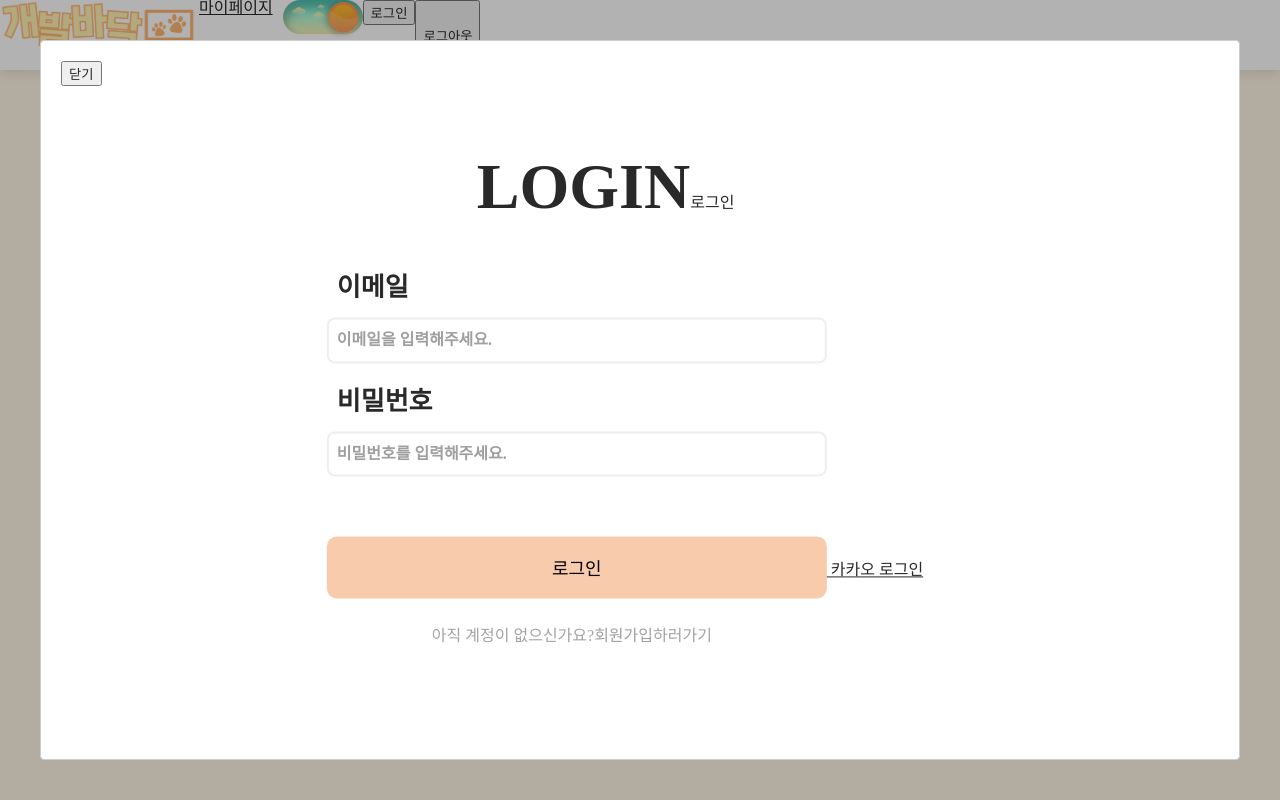
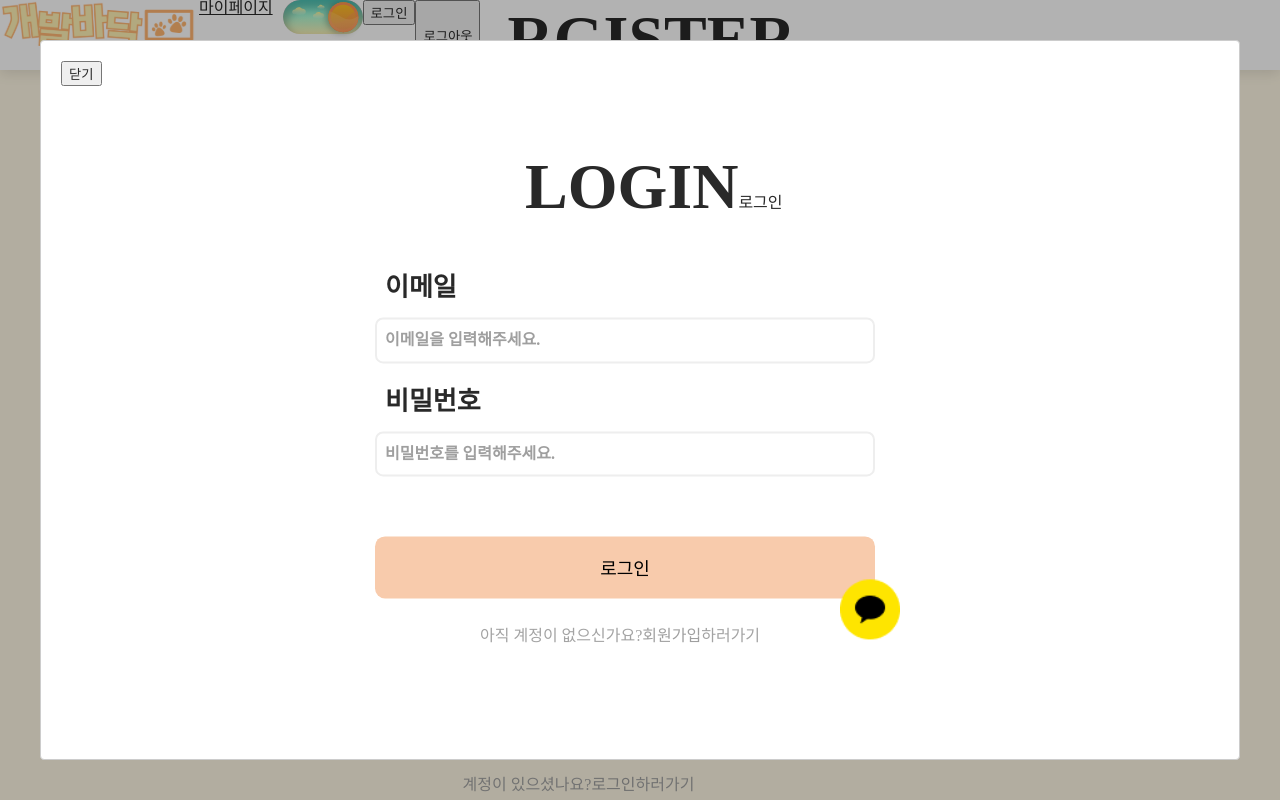
Before and after one commit to teamDogpaw/dogpaw_FE, a React (Create React App) app: page /register in a window 1280 px wide. Both pictures are taken after a click on the button "로그인". Built offline with nearby package versions, Linux system fonts and the light colour scheme.

Commit message:
[update] 소셜 로그인 마크 추가

```diff
--- a/src/atom/userQuery.js
+++ b/src/atom/userQuery.js
@@ -1,22 +1,27 @@
 import axios from "axios";
 import { atom } from "recoil";
+import Login from "../components/Login";
 import instance from "../shared/axios";
 
 const token = localStorage.getItem("token");
 
 const GetUserInfo = async () => {
-
   if (token) {
     try {
-            const response = await instance.get("/user/userinfo")
-            const userData = response.data
-            return userData
+      const response = await instance.get("/user/userinfo");
+      const userData = response.data;
+      return userData;
     } catch (error) {
-            console.log(error)
+      console.log(error);
     }
   }
-}
+};
 export const UserInfoAtom = atom({
   key: "UserInfo",
   default: GetUserInfo(),
 });
+
+export const modalChange = atom({
+  key: "modalChange",
+  default: <Login />,
+});
--- a/src/components/Login.js
+++ b/src/components/Login.js
@@ -1,12 +1,14 @@
 import React, { useState, useCallback } from "react";
 import axios from "axios";
 import { useNavigate } from "react-router-dom";
-
 import styled from "styled-components";
-import instance from "../shared/axios";
+import kakaoBTN from "../assets/카카오.png";
+import { useSetRecoilState } from "recoil";
+import { modalChange } from "../atom/userQuery";
+import Register from "./Register";
 
 function Login() {
-  const navigate = useNavigate();
+  const setOnModal = useSetRecoilState(modalChange);
 
   //아이디, 비밀번호
   const [email, setEmail] = useState("");
@@ -29,8 +31,7 @@ function Login() {
     //console.log(data);
 
     try {
-
-      await instance.post("/user/login", data).then((res) => {
+      await axios.post("http://3.35.22.190/user/login", data).then((res) => {
         const accessToken = res.data.data.token.accessToken;
         const refreshToken = res.data.data.token.refreshToken;
         const id = res.data.data.userId;
@@ -130,12 +131,14 @@ function Login() {
       >
         로그인
       </SignInBtn>
-      <a href={KAKAO_AUTH_URL}> 카카오 로그인</a>
+      <a href={KAKAO_AUTH_URL}>
+        <IMG src={kakaoBTN} alt="" />
+      </a>
       <Log>
         아직 계정이 없으신가요?
         <RegisterBtn
           onClick={() => {
-            navigate("/register");
+            setOnModal(<Register />);
           }}
         >
           회원가입
@@ -213,6 +216,14 @@ const SignInBtn = styled.button`
   }
 `;
 
+const IMG = styled.img`
+  position: absolute;
+  left: 90%;
+  bottom: 1%;
+  width: 60px;
+  height: 60px;
+`;
+
 const Log = styled.p`
   margin-top: 30px;
   color: #a3a3a3;
--- a/src/components/Modal.js
+++ b/src/components/Modal.js
@@ -37,11 +37,14 @@ import React, { useState } from "react";
 import Modal from "react-modal";
 import Login from "./Login";
 import Register from "./Register";
+import { useRecoilValue, useRecoilState } from "recoil";
+import { modalChange } from "../atom/userQuery";
 
 Modal.setAppElement("#root");
 const ModalOpen = () => {
   const [modalIsOpen, setModalIsOpen] = useState(false);
-  const [change, setChange] = useState(<Login />);
+  const onModal = useRecoilValue(modalChange);
+
   return (
     <div>
       <button onClick={() => setModalIsOpen(true)}>로그인</button>
@@ -58,7 +61,7 @@ const ModalOpen = () => {
           },
         }}
       >
-        {change}
+        {onModal}
         <div>
           <button onClick={() => setModalIsOpen(false)}>닫기</button>
         </div>
--- a/src/components/Register.js
+++ b/src/components/Register.js
@@ -1,9 +1,15 @@
 import React, { useCallback, useState } from "react";
 import styled from "styled-components";
+import axios from "axios";
 import arrow from "../assets/stack_arrow.png";
-import instance from "../shared/axios";
+
+import { useSetRecoilState } from "recoil";
+import { modalChange } from "../atom/userQuery";
+import Login from "./Login";
 
 const Register = () => {
+  const setOnModal = useSetRecoilState(modalChange);
+
   //아이디, 이메일, 비밀번호, 비밀번호 확인, 스택
   const [nickName, setNickName] = useState("");
   const [email, setEmail] = useState("");
@@ -33,7 +39,7 @@ const Register = () => {
     };
     //console.log(data);
     try {
-      await instance.post("/user/signup", data).then((res) => {
+      await axios.post("http://3.35.22.190/user/signup", data).then((res) => {
         console.log(res, "회원가입");
         window.alert("회원가입 성공 :)");
         window.location.replace("/login");
@@ -50,9 +56,11 @@ const Register = () => {
       nickname: nickName,
     };
     try {
-      await instance
-        .post("/user/nickname", data)
-        .then((res) => console.log(res, "닉네임 중복확인"));
+      await axios.post("http://3.35.22.190/user/nickname", data).then(
+        (
+          res //console.log(res, "닉네임 중복확인")
+        ) => window.alert(res.data.msg)
+      );
     } catch (err) {
       console.log(err);
     }
@@ -284,6 +292,17 @@ const Register = () => {
       >
         회원가입하기
       </SignUpBtn>
+      <Log>
+        계정이 있으셨나요?
+        <RegisterBtn
+          onClick={() => {
+            setOnModal(<Login />);
+          }}
+        >
+          로그인
+        </RegisterBtn>
+        하러가기
+      </Log>
     </All>
   );
 };
@@ -320,7 +339,7 @@ const IdPut = styled.input`
   font-weight: bold;
   font-family: Jalnan;
   color: black;
-  ::placeholder {
+  :: placeholder {
     font-weight: bold;
     font-size: 16px;
     color: #9f9f9f;
@@ -407,8 +426,8 @@ const Option = styled.li`
 `;
 
 const SignUpBtn = styled.button`
-  color: ${(props) => (props.disabled ? "black" : "white")};
-  background-color: ${(props) => (props.disabled ? "#f8cbac" : "#ee8548")};
+color: ${(props) => (props.disabled ? "black" : "white")};
+background-color: ${(props) => (props.disabled ? "#f8cbac" : "#ee8548")};
   border: none;
   padding: 1rem;
   width: 500px;
@@ -417,7 +436,22 @@ const SignUpBtn = styled.button`
   font-size: large;
   font-family: Jalnan;
   &:hover {
-    background-color: ${(props) => (props.disabled ? "#f8cbac" : "#c64d07;")};
+    background-color: ${(props) => (props.disabled ? "#f8cbac" : "#c64d07;")}
+    cursor: pointer;
+  }
+`;
+
+const Log = styled.p`
+  margin-top: 30px;
+  color: #a3a3a3;
+  margin-left: -45px;
+`;
+
+const RegisterBtn = styled.span`
+  color: #9f9f9f;
+  &:hover {
+    font-weight: bold;
+    color: #5b5b5b;
     cursor: pointer;
   }
 `;
```
Also changed, not shown: src/assets/카카오.png (added). Lines whose indentation alone changed are shown as unchanged.
